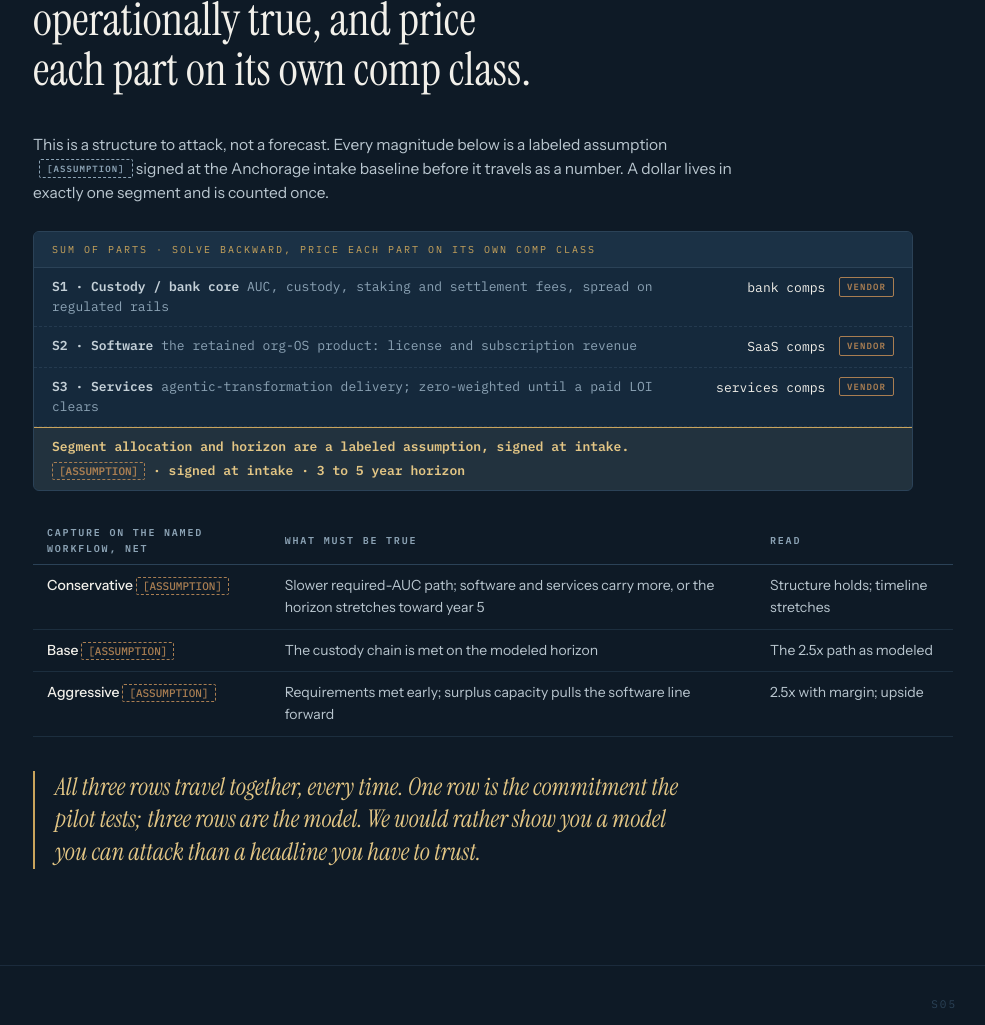
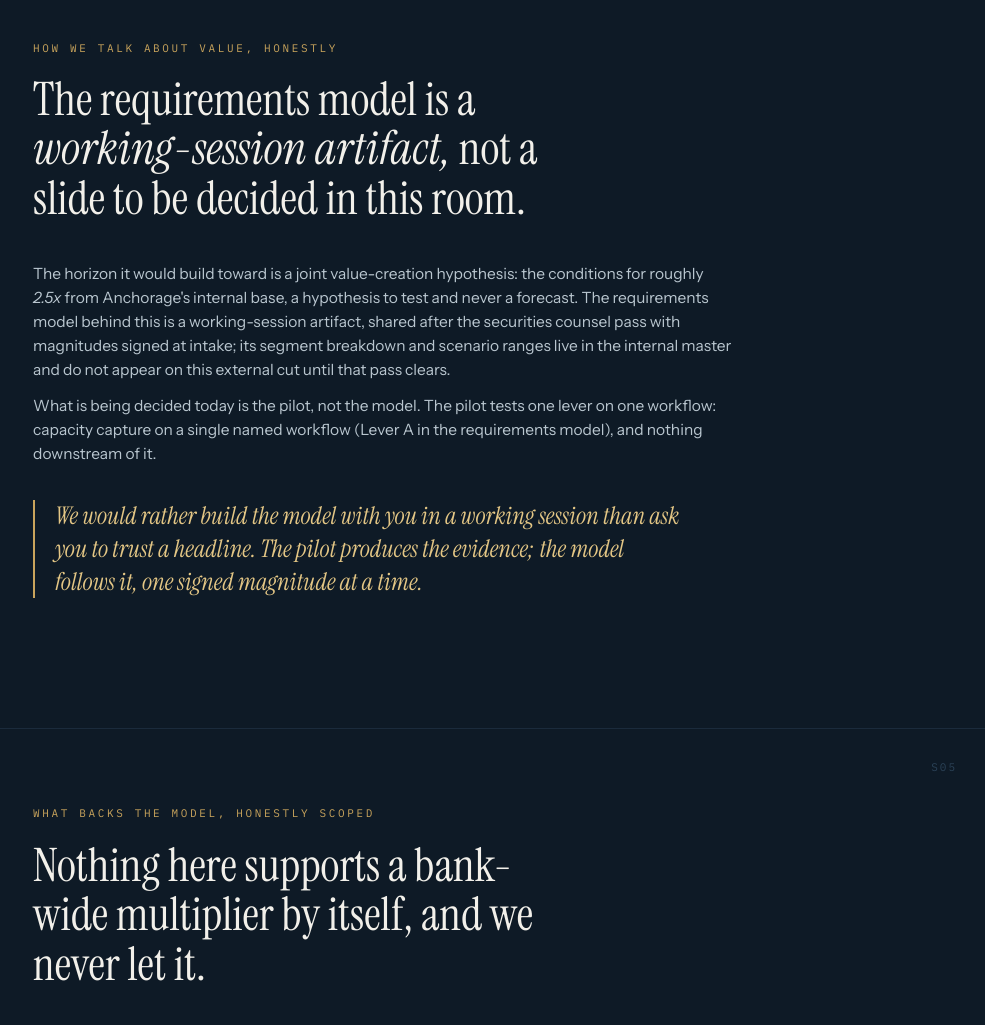
Before and after one commit to Winnsolutionsadmin/deck-3df9b3c4, a plain HTML site: page room.html in a window 1280 px wide. Shown: the part 3068-4093 px from the top of the page, without its empty margins (259-1244 px from the left). Drawn offline with Linux system fonts and the light colour scheme.

Commit message:
publish B3.6: re-gate residuals (room-cut internal jargon removed, external valuation slimmed to hypothesis-level, decision card executable-by-design, warranty absolutes bounded, output-gain chipped UNVERIFIED) + room cut as room.html (noindex)

```diff
--- a/room.html
+++ b/room.html
@@ -214,7 +214,7 @@
     <div class="card brass"><div class="big">296</div><div class="lbl">skills in a registry that improves itself nightly</div></div>
   </div>
   <div class="card brass reveal" style="margin-top:14px;max-width:820px"><h3 style="color:var(--brass)">One concrete example: the insurance workload</h3><p style="font-size:14.5px;color:#C4D0D8">An insurance-operations agent runs today on the operator's own companies <span class="tag m">MEASURED</span>: it chases carriers, prefills applications, tracks quotes, and keeps every follow-up alive, and a human gates anything that binds, pays, or signs. That is the product in one sentence: the burden moves to the agent; the judgment and the relationship stay with the person.</p></div>
-  <div class="thesis reveal">One running system beats any number of decks, and this is the only one like it we know of that is running.</div>
+  <div class="thesis reveal">One running system beats any number of decks, and a system that actually runs, rather than one described on a slide, is a distinctive posture.</div>
 </section>
 
 <!-- ============ 03 THE 90-DAY PILOT (THE ASK) ============ -->
@@ -229,9 +229,10 @@
     <div class="drow"><div class="dk">Owners</div><div class="dv">An <b>executive sponsor</b> (Anchorage C-suite), a named <b>workflow owner</b> (Anchorage), and the <b>founder</b> on delivery. Every consequential action routes to a human owner.</div></div>
     <div class="drow"><div class="dk">Dates</div><div class="dv"><b>90 days</b>, with a signed baseline at intake, a <b>day-30</b> evidence checkpoint, and a <b>day-60</b> review before any talk of scale.</div></div>
     <div class="drow"><div class="dk">KPI + kill criterion</div><div class="dv"><b>One preregistered KPI:</b> net realized capacity gain after review, rework, and risk, measured against the signed baseline with a control comparison. <b>Kill criterion, written in the SOW:</b> if the day-30 checkpoint misses the signed threshold, the pilot stops and the fee reconciles. No open-ended runway.</div></div>
-    <div class="drow"><div class="dk">Fee line</div><div class="dv"><span class="ph">[FOUNDER-SETS]</span> set against the W8 fee bands; no figure appears on this slide until the founder sets it. Priced by proof, reconciled to the day-30 result.</div></div>
+    <div class="drow"><div class="dk">Fee line</div><div class="dv"><span class="ph">[FOUNDER-SETS]</span> against the founder's standard pilot fee bands (internal pricing research; confirmed at booking). Recommended band per internal pricing research <span class="ph">[ASSUMPTION, founder confirms at booking]</span>; no figure appears on this slide until the founder sets it. Priced by proof, reconciled to the day-30 result.</div></div>
     <div class="drow ask"><div class="dk">Approval requested</div><div class="dv"><b>Approve a scoped, 90-day design-partner pilot on one named workflow, inside the data sandbox above, with a signed baseline, a named executive sponsor, and the written kill criterion.</b> That is the whole ask. Nothing on this slide moves money or commits Anchorage beyond the pilot.</div></div>
   </div>
+  <div class="cond reveal">The founder completes fee, capture threshold, and workflow shortlist before the meeting; the card is decided in the room.</div>
   <div class="cond reveal">Partnership structures beyond the pilot are a separate, counsel-gated conversation. Any investor-funding conversation is a completely separate track, papered separately, and never blended into this pilot.</div>
 </section>
 
@@ -239,24 +240,10 @@
 <section class="slide" id="s04">
   <div class="snum">S04</div>
   <div class="eyebrow reveal">How we talk about value, honestly</div>
-  <h2 class="reveal">We solve <em>backward</em> from the horizon for what must be operationally true, and price each part on its own comp class.</h2>
-  <p class="body reveal">This is a structure to attack, not a forecast. Every magnitude below is a labeled assumption <span class="tag u">[ASSUMPTION]</span> signed at the Anchorage intake baseline before it travels as a number. A dollar lives in exactly one segment and is counted once.</p>
-  <div class="ledger reveal">
-    <div class="lhead">Sum of parts · solve backward, price each part on its own comp class</div>
-    <div class="row"><span><b>S1 · Custody / bank core</b> <span class="d">AUC, custody, staking and settlement fees, spread on regulated rails</span></span><span class="r">bank comps <span class="tag v">VENDOR</span></span></div>
-    <div class="row"><span><b>S2 · Software</b> <span class="d">the retained org-OS product: license and subscription revenue</span></span><span class="r">SaaS comps <span class="tag v">VENDOR</span></span></div>
-    <div class="row"><span><b>S3 · Services</b> <span class="d">agentic-transformation delivery; zero-weighted until a paid LOI clears</span></span><span class="r">services comps <span class="tag v">VENDOR</span></span></div>
-    <div class="row sum"><span>Segment allocation and horizon are a labeled assumption, signed at intake.</span><span class="r"><span class="ph">[ASSUMPTION]</span> · signed at intake · 3 to 5 year horizon</span></div>
-  </div>
-  <table class="tbl reveal">
-    <thead><tr><th>Capture on the named workflow, net</th><th>What must be true</th><th>Read</th></tr></thead>
-    <tbody>
-      <tr><td>Conservative <span class="ph">[ASSUMPTION]</span></td><td>Slower required-AUC path; software and services carry more, or the horizon stretches toward year 5</td><td>Structure holds; timeline stretches</td></tr>
-      <tr><td>Base <span class="ph">[ASSUMPTION]</span></td><td>The custody chain is met on the modeled horizon</td><td>The 2.5x path as modeled</td></tr>
-      <tr><td>Aggressive <span class="ph">[ASSUMPTION]</span></td><td>Requirements met early; surplus capacity pulls the software line forward</td><td>2.5x with margin; upside</td></tr>
-    </tbody>
-  </table>
-  <div class="thesis reveal">All three rows travel together, every time. One row is the commitment the pilot tests; three rows are the model. We would rather show you a model you can attack than a headline you have to trust.</div>
+  <h2 class="reveal">The requirements model is a <em>working-session artifact,</em> not a slide to be decided in this room.</h2>
+  <p class="body reveal">The horizon it would build toward is a joint value-creation hypothesis: the conditions for roughly <em>2.5x</em> from Anchorage's internal base, a hypothesis to test and never a forecast. The requirements model behind this is a working-session artifact, shared after the securities counsel pass with magnitudes signed at intake; its segment breakdown and scenario ranges live in the internal master and do not appear on this external cut until that pass clears.</p>
+  <p class="body reveal">What is being decided today is the pilot, not the model. The pilot tests one lever on one workflow: capacity capture on a single named workflow (Lever A in the requirements model), and nothing downstream of it.</p>
+  <div class="thesis reveal">We would rather build the model with you in a working session than ask you to trust a headline. The pilot produces the evidence; the model follows it, one signed magnitude at a time.</div>
 </section>
 
 <!-- ============ 05 EVIDENCE SIDE BY SIDE ============ -->
@@ -274,7 +261,7 @@
       <tr><td>Moderna <span class="tag v">VENDOR</span></td><td>750 custom GPTs in the first two months, 40% of active users building their own (OpenAI)</td><td>Capacity or P&amp;L impact</td></tr>
     </tbody>
   </table>
-  <div class="thesis reveal">Every large number here is Anchorage's to sign at intake, or it stays off the page. Auditable gains are the only kind that move a valuation, and the human gate is what makes them auditable.</div>
+  <div class="thesis reveal">Every large number here is Anchorage's to sign at intake, or it stays off the page. Auditable gains are what move a valuation, and the human gate is what makes them auditable.</div>
 </section>
 
 <!-- ============ 06 MARKET ============ -->
@@ -333,9 +320,9 @@
   <div class="snum">S10</div>
   <div class="eyebrow reveal">The horizon this pilot is designed to test</div>
   <h2 class="reveal">The wager is a joint value-creation hypothesis: the conditions for roughly <em>2.5x</em> from Anchorage's internal base.</h2>
-  <p class="lead reveal">Public shorthand sometimes cites ~$4B; we do not assert that mark, and Anchorage's internal number is the base. The ~$10B horizon is the hypothesis the pilot is designed to test, never a forecast and never a promise. The requirements model on S04 is how we would build that hypothesis together, one signed magnitude at a time.</p>
+  <p class="lead reveal">Anchorage's internal number is the base, and the horizon is the hypothesis this pilot is designed to test, never a forecast and never a promise. The requirements model behind it is a working-session artifact, shared after the securities counsel pass with magnitudes signed at intake; no forward-looking value figure ships as a claim until that pass clears.</p>
   <div class="cond reveal">HONESTY BOUNDARY. The premise is <span class="tag u">UNVERIFIED</span>. Value-model counsel panel presentation rules are applied and the securities counsel pass is pending; no forward-looking value figure is a claim until that pass clears. Market-cycle valuation swings sit outside the model entirely; every lever in it is operational.</div>
-  <div class="thesis reveal">We would rather show you a model you can attack than a headline you have to trust. The number that survives your own scrutiny is the only one worth saying out loud.</div>
+  <div class="thesis reveal">We would rather show you a model you can attack than a headline you have to trust. What is being decided today is the pilot; the model follows the evidence.</div>
 </section>
 
 <!-- ============ 11 THE ASK ============ -->
```
Also changed, not shown: anchorage-first-deck.html (+3 -3 lines), index.html (+3 -3 lines).
